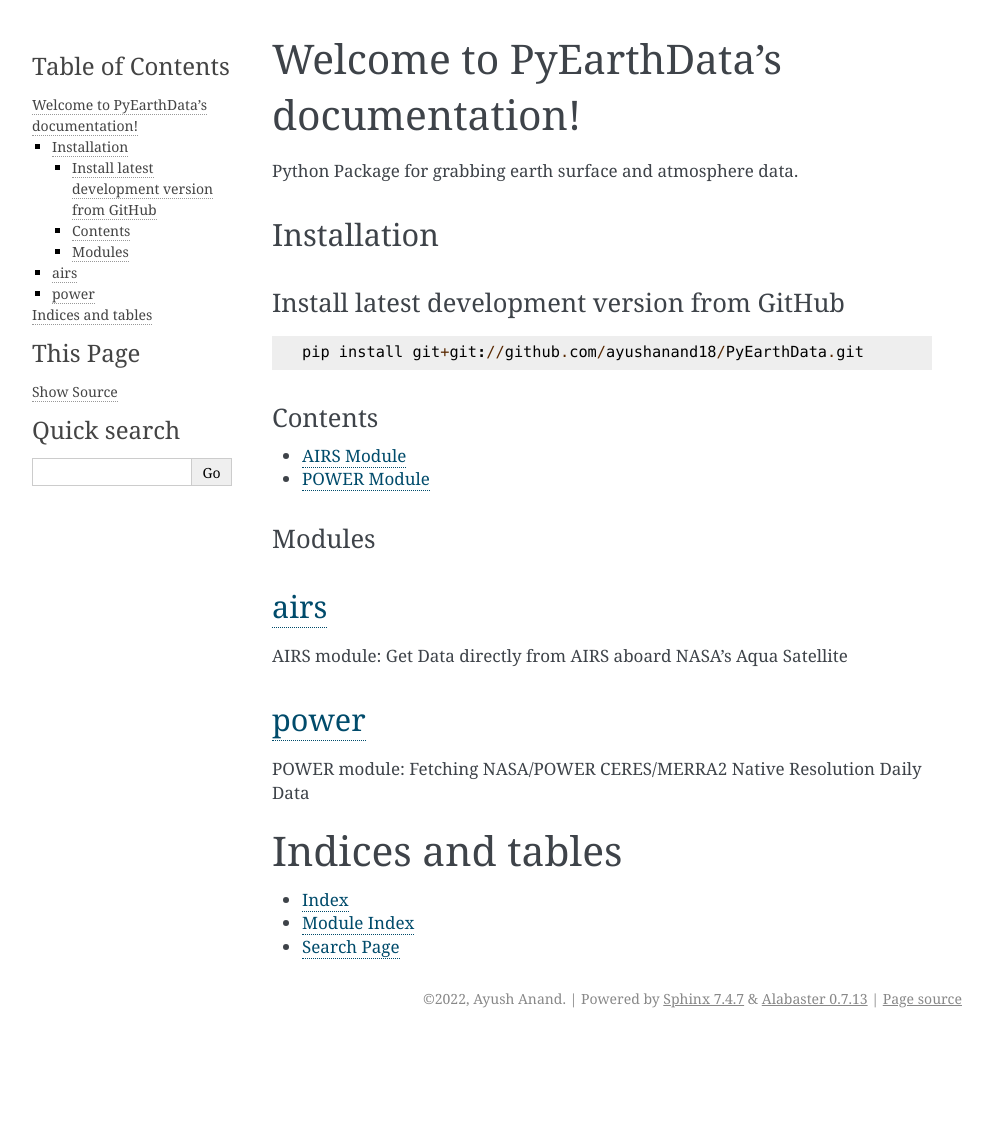
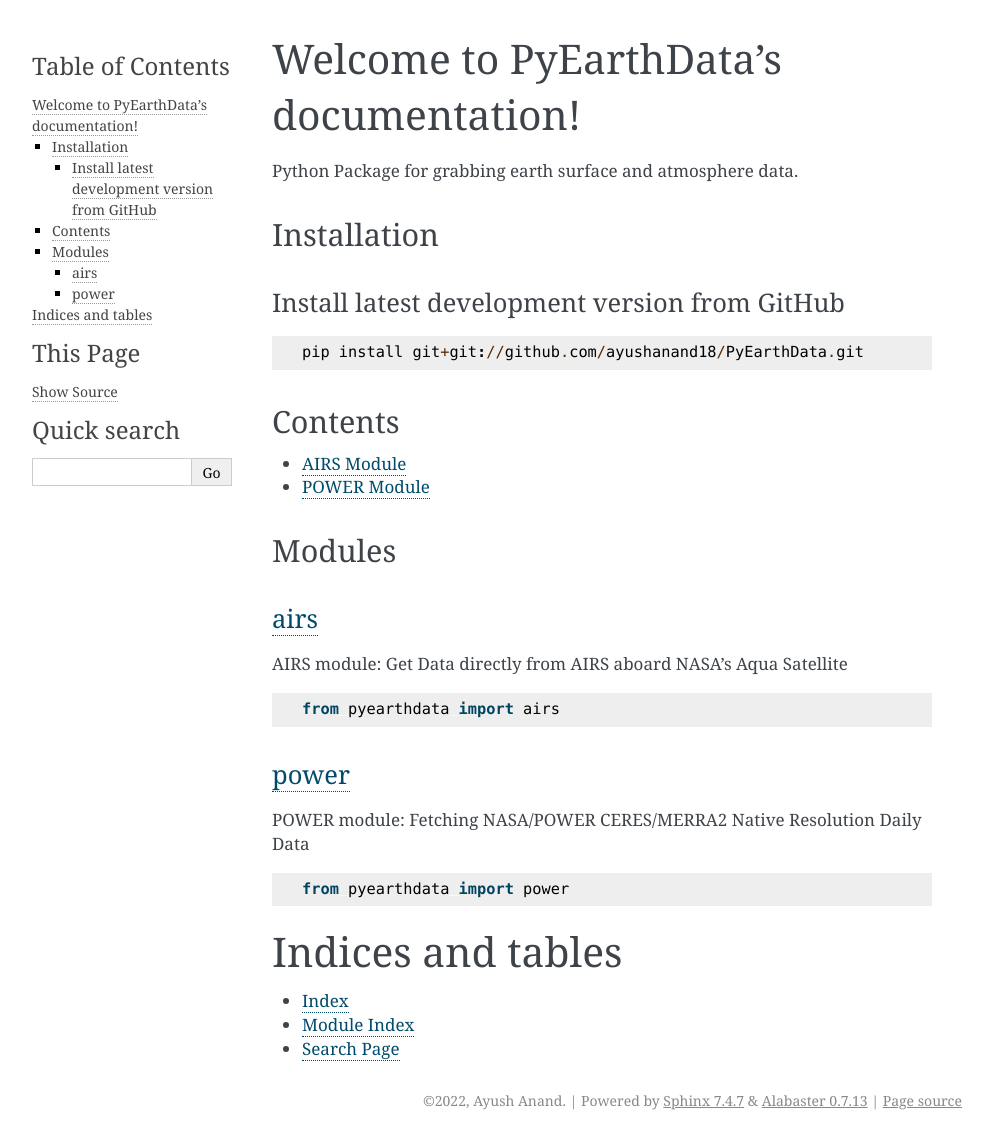
Before and after one commit to ayushanand18/PyEarthData, a Sphinx documentation site: the page built from docs/index.rst, in a window 1280 px wide. Shown: the whole page, without its empty margins (148-1141 px from the left). Built offline with Sphinx 7.4.7, drawn with Linux system fonts in a browser that asks for light colours; before the commit the page ends 1038 px from its top, so only the background shows below that.

Commit message:
feat: docs done
desc: sucessfully completed documentation of the package

```diff
--- a/docs/index.rst
+++ b/docs/index.rst
@@ -23,7 +23,7 @@ Install latest development version from GitHub
    :caption: Contents:
 
 Contents
-########
+--------
 
 .. toctree::
    :maxdepth: 2
@@ -32,16 +32,24 @@ Contents
    power
 
 Modules
-#######
+-------
 `airs <airs.html>`__
-----------------------
+####################
 
 AIRS module: Get Data directly from AIRS aboard NASA's Aqua Satellite
 
+.. code-block:: python
+
+   from pyearthdata import airs
+
 `power <power.html>`__
-----------------------
+######################
 
 POWER module: Fetching NASA/POWER CERES/MERRA2 Native Resolution Daily Data
+
+.. code-block:: python
+
+   from pyearthdata import power
 
 Indices and tables
 ==================
```
